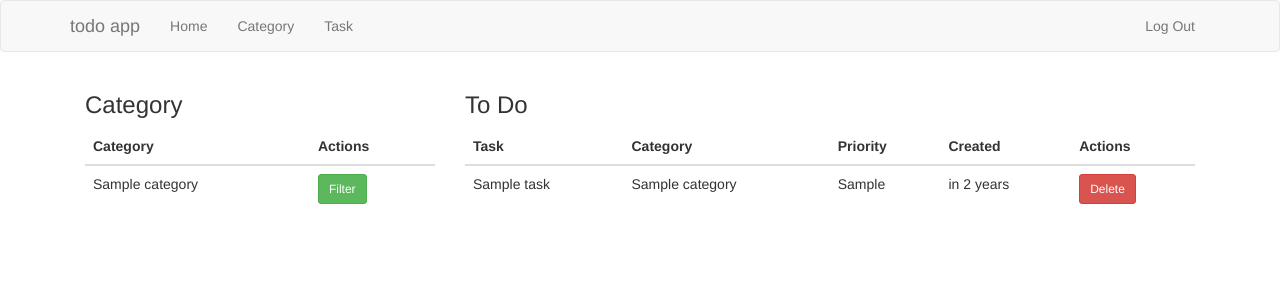
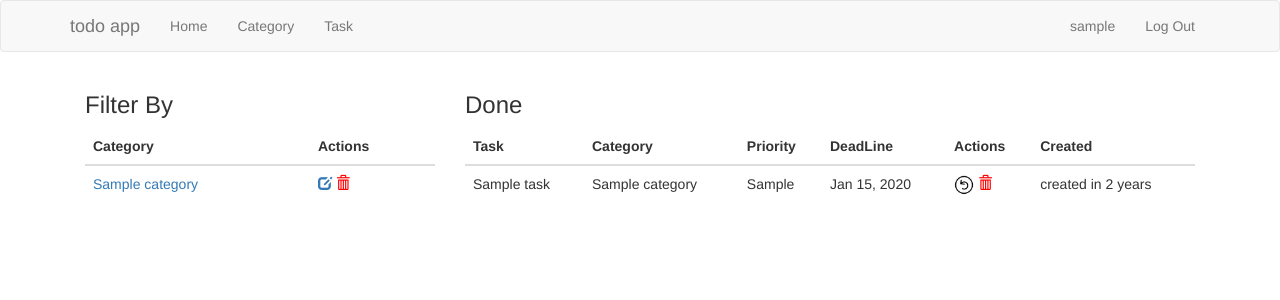
Before and after one commit to mah-ashish/todo-list, a Flask app: page / in a window 1280 px wide. Shown: the top 300 px of the page. Run offline with Flask 2, Linux system fonts and the light colour scheme; a user stored in the database is signed in; tables that the repository leaves empty hold one stand-in row (values such as "Sample post"); some libraries are stand-ins or nearby versions.

Commit message:
deadline for task, edit task, edit category

```diff
--- a/app/models.py
+++ b/app/models.py
@@ -37,6 +37,8 @@ class Task(db.Model):
     name = db.Column(db.String(50), index=True)
     priority = db.Column(db.String(15), index=True)
     timestamp = db.Column(db.DateTime, index=True, default=datetime.utcnow)
+    deadline = db.Column(db.DateTime, index=True)
+    status = db.Column(db.Boolean, default=False)
     category_id = db.Column(db.Integer, db.ForeignKey('category.id'))
     user_id = db.Column(db.Integer, db.ForeignKey('user.id'))
 
--- a/app/routes.py
+++ b/app/routes.py
@@ -5,6 +5,7 @@ from forms import LoginForm, RegistrationForm, AddCategoryForm, AddTaskForm
 from app.models import User, Category, Task
 from werkzeug.urls import url_parse
 import logging
+from datetime import datetime
 
 logger = logging.getLogger(__name__)
 logger.setLevel(logging.INFO)
@@ -19,31 +20,42 @@ logger.addHandler(file_handler)
 @login_required
 def index():
     todo = []
-    # tasks = Task.query.join(Category, Task.category_id == Category.id).filter(
-    #     Category.user_id == current_user.id).all()
+    done = []
     category = set()
     categories = Category.query.filter_by(user_id=current_user.id).all()
     for c in categories:
         category.add(c.name)
         for task in c.tasks:
-            todo.append({'taskid': task.id, 'task': task.name,
-                         'category': task.category.name, 'priority': task.priority, 'time': task.timestamp})
-    return render_template('index.html', title='Home', todo=todo, category=category)
+            if task.status == False:
+                todo.append({'id': task.id, 'name': task.name,
+                             'category': task.category.name, 'priority': task.priority,
+                             'time': task.timestamp, 'deadline': task.deadline})
+            else:
+                done.append({'id': task.id, 'name': task.name,
+                             'category': task.category.name, 'priority': task.priority,
+                             'time': task.timestamp, 'deadline': task.deadline})
+    return render_template('index.html', title='Home', todo=todo, done=done, category=category)
 
 
 @app.route('/<categoryName>')
 @login_required
 def filter(categoryName):
     todo = []
+    done = []
     category = set()
     categories = Category.query.filter_by(user_id=current_user.id).all()
     for c in categories:
         category.add(c.name)
         if c.name == categoryName:
             for task in c.tasks:
-                todo.append({'taskid': task.id, 'task': task.name,
-                             'category': task.category.name, 'priority': task.priority, 'time': task.timestamp})
-    return render_template('index.html', title='Home', todo=todo, category=category)
+                if task.status == False:
+                    todo.append({'id': task.id, 'name': task.name, 'category': task.category.name, 'priority': task.priority,
+                                 'time': task.timestamp, 'deadline': task.deadline})
+                else:
+                    done.append({'id': task.id, 'name': task.name, 'category': task.category.name, 'priority': task.priority,
+                                 'time': task.timestamp, 'deadline': task.deadline})
+    flash('Filtering ToDo by '+categoryName, 'info')
+    return render_template('index.html', title='Home', todo=todo, done=done, category=category)
 
 
 @app.route('/login', methods=['POST', 'GET'])
@@ -90,7 +102,7 @@ def register():
 def add_category():
     # fetch all categories of user and check if the current one already exists
     categories = Category.query.filter_by(user_id=current_user.id).all()
-    categoryList = [(str(c.id), c.name) for c in categories]
+    categoryList = [c.name for c in categories]
 
     form = AddCategoryForm()
     if form.validate_on_submit():
@@ -104,9 +116,55 @@ def add_category():
         db.session.add(category)
         db.session.commit()
         db.session.flush()
-        categoryList.append((category.id, category.name))
+        categoryList.append(category.name)
         flash('Category ' + form.category.data + ' Added', 'success')
-    return render_template('addCategory.html', title='Add Category', form=form, category=categoryList)
+    return render_template('category.html', title='Add Category', form=form, category=categoryList)
+
+
+@app.route('/deleteCategory/<category>', methods=['GET', 'POST'])
+@login_required
+def delete_category(category):
+    c = Category.query.filter_by(name=category, user_id=current_user.id).first()
+    if not c:
+        logger.error('No category for '+current_user.username +
+                     ' with category : ' + category)
+    else:
+        tasks = list(c.tasks)
+        if not tasks:
+            db.session.delete(c)
+            db.session.commit()
+            flash('Category : '+category+' deleted ', 'success')
+            logger.info("Category : "+category+" deleted by "+current_user.username)
+        else:
+            flash('You have some tasks under this category!! Remove them first', 'warning')
+    return redirect(url_for('index'))
+
+
+@app.route('/editCategory/<category>', methods=['GET', 'POST'])
+@login_required
+def edit_category(category):
+    categories = Category.query.filter_by(user_id=current_user.id).all()
+    categoryList = [c.name for c in categories]
+    if not categoryList or category not in categoryList:
+        logger.error('No category for '+current_user.username +
+                     ' with category : ' + category)
+        return redirect(url_for('index'))
+    form = AddCategoryForm()
+    newCategory = None
+    if form.validate_on_submit():
+        if category == form.category.data.lower():
+            flash('No changes were made', 'info')
+            return redirect(url_for('index'))
+        for c in categories:
+            if c.name == form.category.data.lower():
+                flash('Category ' + form.category.data + ' already exists', 'danger')
+                return redirect(url_for('edit_category', category=category))
+            if c.name == category:
+                newCategory = c
+        c.name = form.category.data.lower()
+        db.session.commit()
+        return redirect(url_for('index'))
+    return render_template('category.html', title='Edit Category', form=form, category=categoryList)
 
 
 @app.route('/addTask', methods=['POST', 'GET'])
@@ -114,8 +172,7 @@ def add_category():
 def add_task():
     # fetch all categories added by user
     categories = Category.query.filter_by(user_id=current_user.id).all()
-    tasks = Task.query.join(Category, Task.category_id == Category.id).filter(
-        Category.user_id == current_user.id).all()
+    tasks = Task.query.filter_by(user_id=current_user.id).all()
 
     if not categories:
         flash('You need to add a Category first', 'danger')
@@ -133,7 +190,7 @@ def add_task():
                     if task.name.lower() == form.task.data.lower():
                         flash('Task "' + form.task.data +
                               '" already exists in '+category.name, 'danger')
-                        return render_template('addTask.html', title='Add Task', form=form)
+                        return render_template('task.html', title='Add Task', form=form)
         # find category id of selected category
         category_id = 0
         for category in categories:
@@ -142,54 +199,69 @@ def add_task():
                 break
         # add to database
         task = Task(name=form.task.data.lower(),
-                    priority=form.priority.data, category_id=category_id, user_id=current_user.id)
+                    priority=form.priority.data, deadline=datetime.strptime(
+                        form.deadline.data, '%Y/%m/%d'),
+                    category_id=category_id, user_id=current_user.id)
 
         db.session.add(task)
         db.session.commit()
         flash('Task ' + form.task.data + ' Added', 'success')
-    return render_template('addTask.html', title='Add Task', form=form)
+    return render_template('task.html', title='Add Task', form=form)
 
 
-@app.route('/deleteTask/<int:userid>/<int:taskid>', methods=['GET', 'POST'])
+@app.route('/deleteTask/<taskid>', methods=['GET', 'POST'])
 @login_required
-def delete_task(userid, taskid):
-    if current_user.id == userid:
-        task = Task.query.filter_by(id=taskid, user_id=userid).first()
-        if not task:
-            logger.error('No task for '+current_user.username+' with task id : '+str(taskid))
-        else:
-            logger.info('Task '+task.name+' deleted by '+current_user.username)
-            db.session.delete(task)
-            db.session.commit()
+def delete_task(taskid):
+    t = Task.query.filter_by(id=taskid, user_id=current_user.id).first()
+    if not t:
+        logger.error('No task for '+current_user.username+' with taskid : ' + str(taskid))
     else:
-        logger.warning('User : ' + current_user.username +
-                       ' tried to delete task of user id : '+str(userid))
+        logger.info('Task '+t.name+' deleted by '+current_user.username)
+        flash('Task ' + t.name + ' deleted', 'info')
+        db.session.delete(t)
+        db.session.commit()
     return redirect(url_for('index'))
 
 
-@app.route('/deleteCategory/<int:userid>/<int:categoryid>', methods=['GET', 'POST'])
+@app.route('/editTask/<taskid>', methods=['GET', 'POST'])
 @login_required
-def delete_category(userid, categoryid):
-    if current_user.id == userid:
-        category = Category.query.filter_by(id=categoryid, user_id=userid).first()
-        if not category:
-            logger.error('No category for '+current_user.username +
-                         ' with category id : '+str(categoryid))
-        else:
-            tasks = list(category.tasks)
-            if not tasks:
-                db.session.delete(category)
-                db.session.commit()
-                flash('Category : '+category.name+' deleted ', 'success')
-                logger.info("Category : "+category.name+" deleted by "+current_user.username)
-            else:
-                print list(category.tasks)
-                flash('You have some tasks under this category!! Remove them first', 'danger')
-            return redirect(url_for('add_category'))
-    else:
-        logger.warning('User : '+current_user.username +
-                       ' tried to delete task of user id : '+str(userid))
-    return redirect(url_for('add_category'))
+def edit_task(taskid):
+    task = Task.query.filter_by(id=taskid, user_id=current_user.id).first()
+    if not task:
+        return redirect(url_for('index'))
+    categories = Category.query.filter_by(user_id=current_user.id).all()
+    items = [c.name for c in categories]
+    form = AddTaskForm(items)
+    if form.validate_on_submit():
+        if form.category.data.lower() != task.category.name or form.task.data.lower() != task.name:
+            c = Category.query.filter_by(
+                user_id=current_user.id, name=form.category.data.lower()).first()
+            if c:
+                tasks = [task.name for task in c.tasks]
+                if form.task.data.lower() in tasks:
+                    flash('Task '+form.task.data+' already exists', 'warning')
+                    return redirect(url_for('edit_task', taskid=taskid))
+
+        task.name = form.task.data.lower()
+        task.category_id = Category.query.filter_by(
+            user_id=current_user.id, name=form.category.data.lower()).first().id
+        task.deadline = datetime.strptime(form.deadline.data, '%Y/%m/%d')
+        task.priority = form.priority.data
+        db.session.commit()
+        flash('Task edited', 'info')
+        return redirect(url_for('index'))
+    return render_template('task.html', title='Edit Task', form=form)
+
+
+@app.route('/toggleTask/<taskid>', methods=['GET', 'POST'])
+@login_required
+def toggle_task(taskid):
+    task = Task.query.filter_by(id=taskid, user_id=current_user.id).first()
+    if not task:
+        return redirect(url_for('index'))
+    task.status = not task.status
+    db.session.commit()
+    return redirect(url_for('index'))
 
 
 @app.route('/logout')
--- /dev/null
+++ b/app/static/js/datepicker.js
@@ -0,0 +1,2 @@
+var dateToday = new Date();
+$("#deadline").datepicker({ format: "yyyy/mm/dd", startDate: new Date() });
--- /dev/null
+++ b/app/templates/_category.html
@@ -0,0 +1,25 @@
+<div class="col-md-4">
+  <div class="table-responsive">
+  <table class="table table-hover">
+    <h3>Filter By</h3>
+    <thead>
+      <tr>
+        <th>Category</th>
+        <th>Actions</th>
+      <tr>
+    </thead>
+    <tbody>
+    {% for item in category %}
+    <tr>
+      <td><a href="{{url_for('filter', categoryName=item)}}">{{item}}</a></td>
+      <td>
+        <a href="{{url_for('edit_category', category=item)}}">
+        <span class="glyphicon glyphicon-edit"></span></a>
+        <a href="{{url_for('delete_category', category=item)}}">
+        <span class="glyphicon glyphicon-trash" style = "color:red"></span></a></td>
+    </tr>
+    {% endfor %}
+    </tbody>
+  </table>
+</div>
+</div>
--- /dev/null
+++ b/app/templates/_done.html
@@ -0,0 +1,29 @@
+<table class="table table-hover">
+  <h3>Done</h3>
+  <thead>
+    <tr>
+      <th>Task</th>
+      <th>Category</th>
+      <th>Priority</th>
+      <th>DeadLine</th>
+      <th>Actions</th>
+      <th>Created</th>
+    <tr>
+  </thead>
+  <tbody>
+  {% for item in done %}
+    <tr>
+      <td>{{ item.name }}</td>
+      <td>{{ item.category }}</td>
+      <td>{{ item.priority }}</td>
+      <td>{{ moment(item.deadline).format('ll') }}</td>
+      <td><a href="{{url_for('toggle_task', taskid=item.id)}}">
+          <img src="{{url_for('static', filename='img/undo.png')}}"height="20" width="20"></a>
+          <a href="{{url_for('delete_task', taskid=item.id)}}">
+            <span class="glyphicon glyphicon-trash" style="color:red"></span></a>
+      </td>
+      <td>created {{ moment(item.time).fromNow() }}</td>
+    </tr>
+  {% endfor %}
+  <tbody>
+</table>
--- a/app/templates/base.html
+++ b/app/templates/base.html
@@ -29,6 +29,7 @@
                   <li><a href="{{ url_for('login') }}">Log In</a></li>
                   <li><a href="{{ url_for('register') }}">Register</a></li>
                   {% else %}
+                  <li><a>{{ current_user.username }}</a></li>
                   <li><a href="{{ url_for('logout') }}">Log Out</a></li>
                   {% endif %}
               </ul>
--- a/app/templates/addTask.html
+++ b/app/templates/category.html
@@ -2,10 +2,10 @@
 {% import 'bootstrap/wtf.html' as wtf %}
 
 {% block app_content %}
-  <h1>Add Task</h1>
   <div class="row">
       <div class="col-md-4">
           {{ wtf.quick_form(form) }}
       </div>
   </div>
+  <br>
 {% endblock %}
--- a/app/templates/index.html
+++ b/app/templates/index.html
@@ -2,61 +2,19 @@
 
 {% block app_content %}
   {% if category %}
-  <div class="col-md-4">
-    <div class="table-responsive">
-    <table class="table table-hover">
-      <h3>Category</h3>
-      <thead>
-        <tr>
-          <th>Category</th>
-          <th>Actions</th>
-        <tr>
-      </thead>
-      <tbody>
-      {% for item in category %}
-      <tr>
-        <td>{{item}}</td>
-        <td><a href="{{url_for('filter', categoryName=item)}}">
-          <button class="btn btn-success btn-sm">Filter</button></a></td>
-      </tr>
-      {% endfor %}
-      </tbody>
-    </table>
-  </div>
-  </div>
+    {% include '_category.html' %}
+  {% else %}
+    <h3>Your ToDo will appear here</h3>
   {% endif %}
-  {% if todo %}
+
   <div class="col-md-8">
     <div class="table-responsive">
-    <table class="table table-hover">
-      <h3>To Do</h3>
-      <thead>
-        <tr>
-          <th>Task</th>
-          <th>Category</th>
-          <th>Priority</th>
-          <th>Created</th>
-          <th>Actions</th>
-        <tr>
-      </thead>
-      <tbody>
-      {% for item in todo %}
-        <tr>
-          <td>{{ item.task }}</td>
-          <td>{{ item.category }}</td>
-          <td>{{ item.priority }}</td>
-          <td>{{ moment(item.time).fromNow() }}</td>
-          <td>
-              <a href="{{url_for('delete_task', taskid=item.taskid, userid=current_user.id)}}">
-                <button class="btn btn-danger btn-sm">Delete</button></a>
-          </td>
-        </tr>
-      {% endfor %}
-      <tbody>
-    </table>
+      {% if todo %}
+        {% include '_todo.html' %}
+      {% endif %}
+      {% if done %}
+        {% include '_done.html' %}
+      {% endif %}
   </div>
-  </div>
-  {% else %}
-    <h3>Your todo list will appear here</h3>
-  {% endif %}
+</div>
 {% endblock %}
```
Also changed, not shown: app/forms.py (+4 -3 lines), app/templates/_todo.html (added, +33 -0 lines), app/templates/addCategory.html (deleted, +0 -28 lines), app/templates/task.html (added, +20 -0 lines), requirements.txt (+5 -2 lines), app/static/img/undo.png (added).
